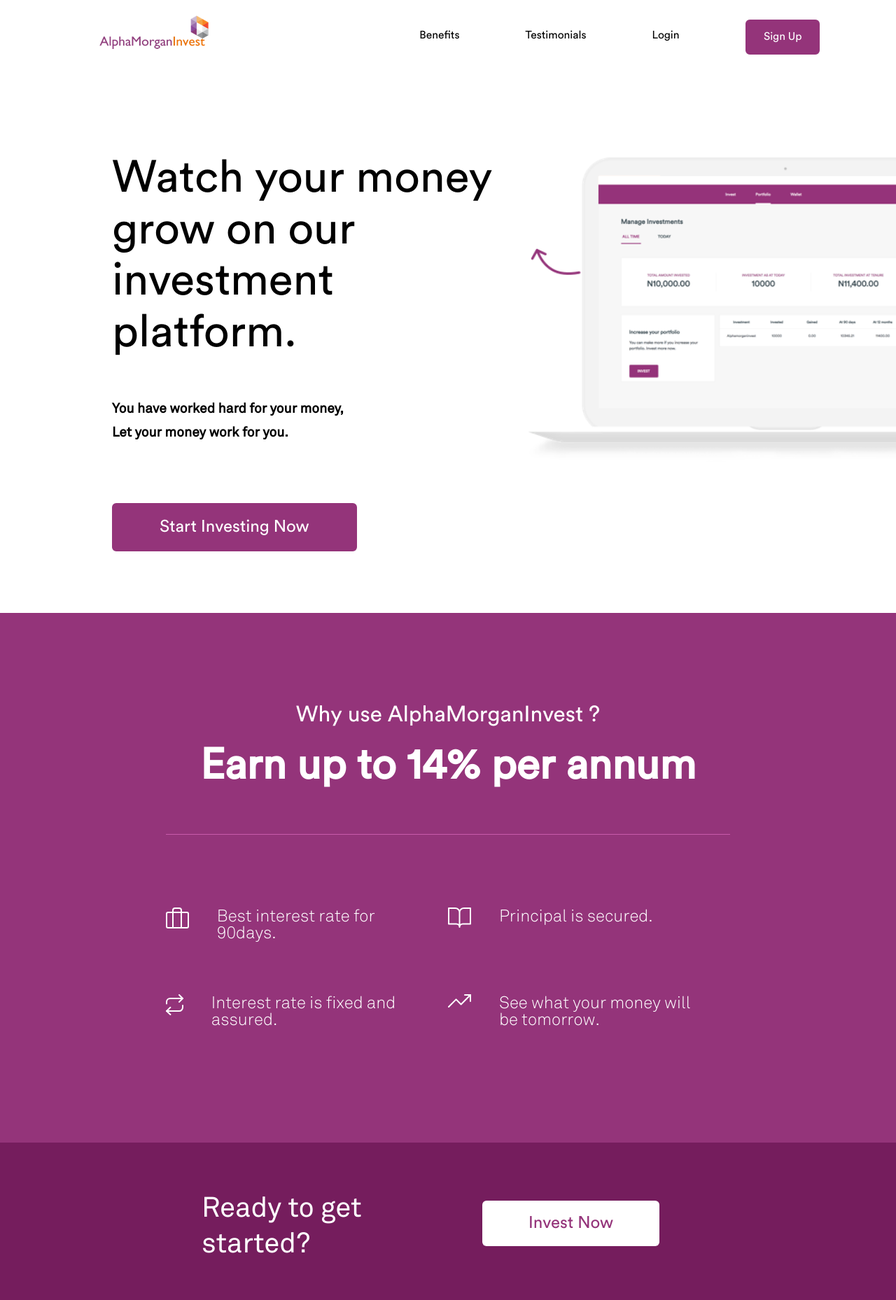
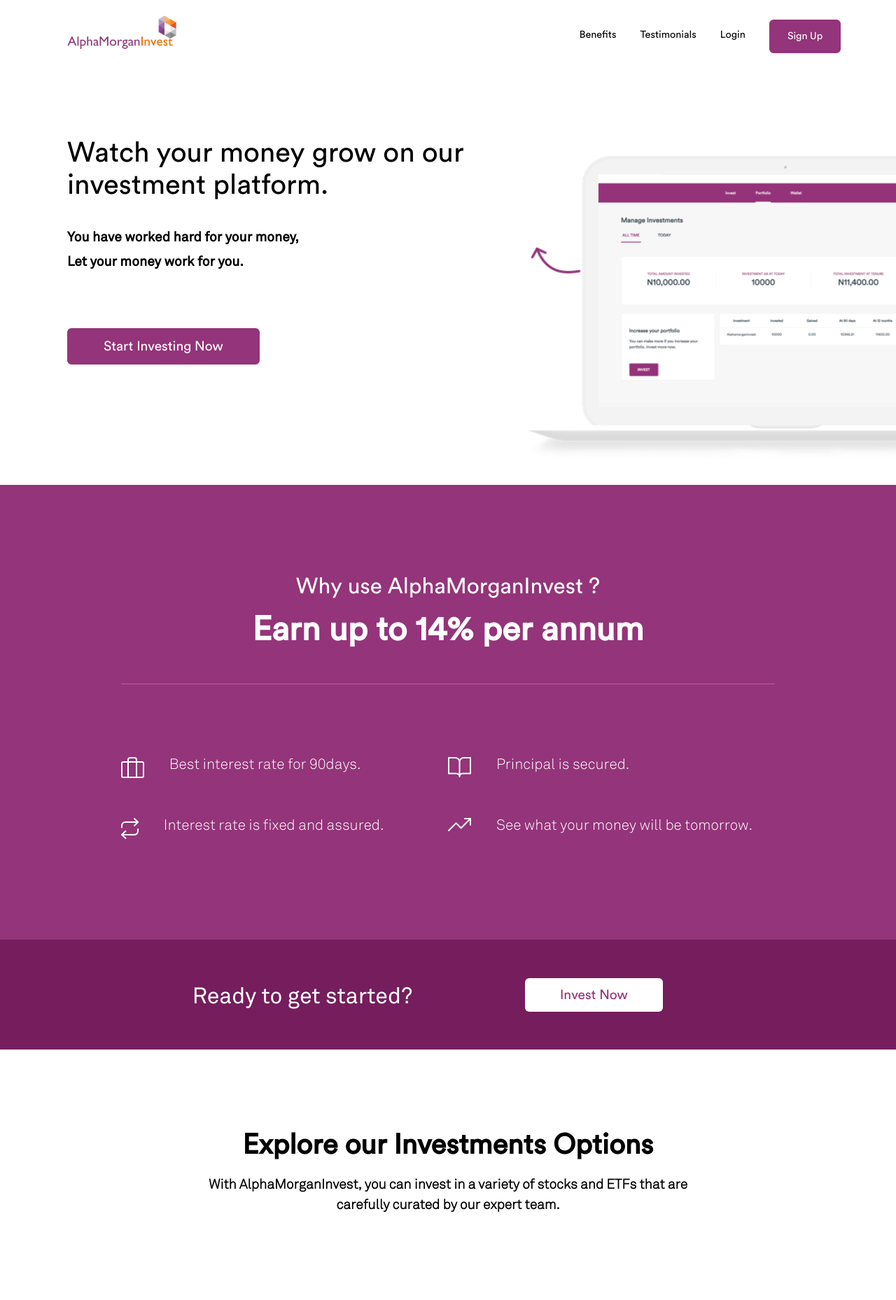
Before and after one commit to SomtoUgeh/Alpha-Morgan, a plain HTML site: page index.html in a window 1280 px wide. Shown: the top 1858 px of the page at 70% size. Drawn offline with Linux system fonts and the light colour scheme; a web font is replaced by a local one.

Commit message:
Media query for Huge tabs and iPad pros

```diff
--- a/index.html
+++ b/index.html
@@ -133,7 +133,7 @@
                 </h1>
                 <h3>
                     With AlphaMorganInvest, you can invest in a variety of stocks and ETFs that are
-                    <br> carefully curated by our expert team.
+                    carefully curated by our expert team.
                 </h3>
             </div>
 
--- a/styles/style.css
+++ b/styles/style.css
@@ -276,7 +276,7 @@
 }
 
 .investment_intro h3 {
-  width: 70%;
+  width: 55%;
   margin: 0 auto;
   font-size: 1.5em;
   font-family: var(--font-family-nrml);
@@ -484,6 +484,90 @@
 
 /* iPad pros and huge tablets */
 @media only screen and (min-width: 1024px) and (max-width: 1439px) {
+  .Image-Logo {
+    margin-left: 2em;
+  }
+
+  nav ul li {
+    padding: 26px 15px 0;
+  }
+
+  nav ul li a {
+    font-size: 1.2em;
+  }
+
+  .hero_section_content {
+    margin-bottom: 0;
+  }
+
+  .content {
+    margin-left: 6em;
+  }
+
+  .content h1 {
+    font-size: 2.5em;
+  }
+
+  .invest {
+    font-size: 1.2em;
+    padding: 12px 50px;
+  }
+
+  .why_alpha_content h1 {
+    font-size: 3em;
+  }
+
+  .why_options {
+    width: 73%;
+  }
+
+  .options p {
+    font-size: 1.3em;
+  }
+
+  .start_content {
+    width: 70%;
+  }
+
+  .start_content h2 {
+    font-size: 2em;
+  }
+
+  .investment_intro h1 {
+    font-size: 2.5em;
+  }
+
+  .investment_intro h3 {
+    font-size: 1.2em;
+  }
+
+  .table_content,
+  .panel {
+    width: 65%;
+  }
+
+  .testimony_content h2 {
+    width: 85%;
+  }
+
+  .testimony_content h1 {
+    margin-top: 1.3em;
+  }
+
+  .testimony_container {
+    width: 90%;
+  }
+
+  .slider {
+    width: 70%;
+  }
+
+  .footer_content {
+    margin: 0 auto;
+    width: 95%;
+    grid-template-columns: 2.2fr 1fr;
+    font-size: 0.8125em;
+  }
 }
 
 /* Smaller tablets and iPad */
```
